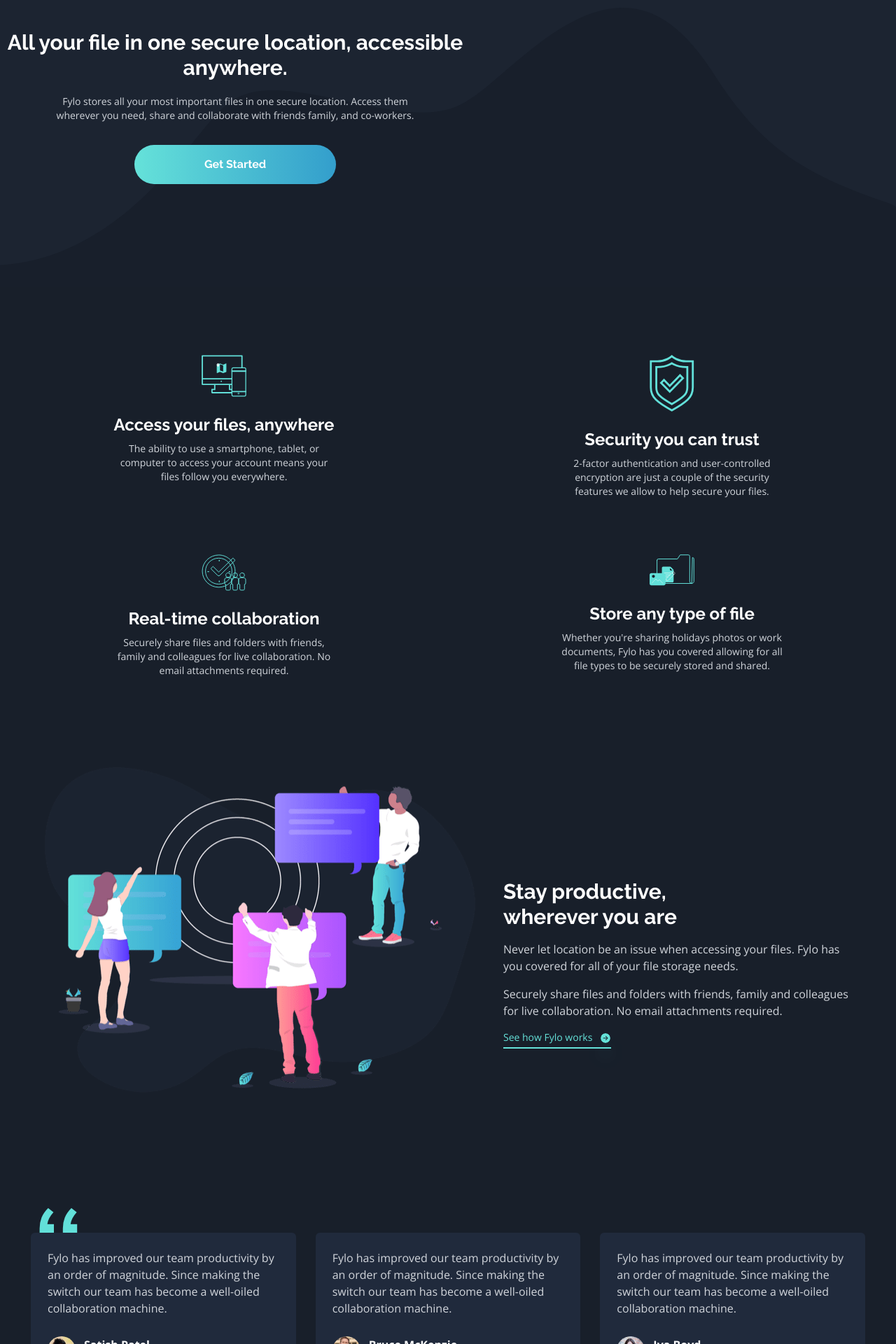
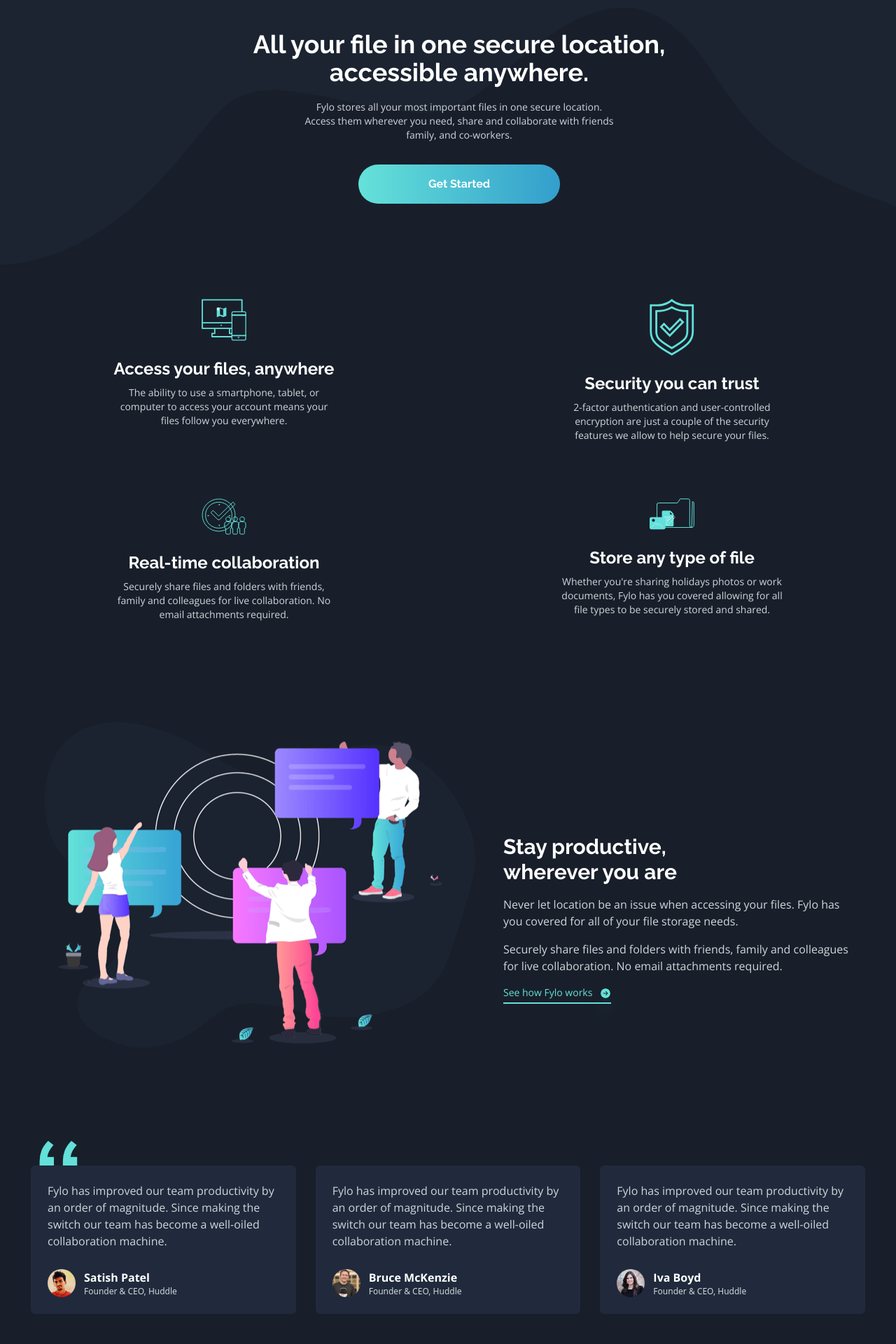
Before and after one commit to RonenTGreat/fylo_dark_theme_page, a React (Vite) app: page / in a window 1280 px wide. Shown: the part 660-2580 px from the top of the page at 70% size. Built offline with nearby package versions, Linux system fonts and the light colour scheme.

Commit message:
done with layout for larger screens

```diff
--- a/src/components/container/container.component.jsx
+++ b/src/components/container/container.component.jsx
@@ -34,16 +34,16 @@
       <section className="bg-intro-color">
         <img className="px-10 pt-4 relative z-10 top-5 md:mx-auto" src={intro} alt="hero image" />
       </section>
-      <section className=" bg-main-color mb-20">
+      <section className=" relative bg-main-color mb-20">
         <picture>
           <source media="(max-width: 1440px)" srcSet={curveDesktop} />
           <img className=" bg-intro-color absolute z-0 md:pt-12" src={curveMobile} alt="intro" />
         </picture>
 
-        <div className="absolute z-20 mt-20">
-        <h1 className="font-raleway font-bold text-3xl text-white text-center mx-auto mb-5 md:bottom-[29rem] md:max-w-2xl">All your file in one secure location, accessible anywhere.</h1>
+        <div className="absolute z-20 mt-20 md:ml-[25%]">
+        <h1 className="font-raleway font-bold text-4xl text-white text-center mx-auto mb-5 md:bottom-[29rem] md:max-w-2xl">All your file in one secure location, accessible anywhere.</h1>
 
-        <p className="font-opensans text-sm text-center text-gray-300 max-w-xs mx-auto mb-8 md:max-w-lg">
+        <p className="font-opensans text-sm text-center text-gray-300 max-w-xs mx-auto mb-8 md:text-sm md:max-w-md">
           Fylo stores all your most important files in one secure location. Access them wherever
           you need, share and collaborate with friends family, and co-workers.
         </p>
@@ -53,7 +53,7 @@
         </div>
         </div>
       </section>
-      <section className="relative top-64 mt-52 md:grid md:grid-cols-2">
+      <section className="relative top-64 mt-52 md:grid md:grid-cols-2 md:top-44">
         <Feature
           img={device}
           head="Access your files, anywhere"
@@ -79,7 +79,7 @@
   file types to be securely stored and shared."
         />
       </section>
-      <section className=" relative top-64 mt-32 ml-6 md:flex">
+      <section className=" relative top-64 mt-32 ml-6 md:flex md:top-48">
         <img className=" px-10 mb-5" src={productive} alt="illustration" />
         <div className="md:mt-36 md:mr-16">
           <h2 className="font-raleway font-bold text-white py-4 md:text-3xl md:max-w-xs">Stay productive, wherever you are</h2>
@@ -90,7 +90,7 @@
           <a className=" text-sm font-opensans flex gap-3 text-mycyan border-mycyan border-b-2 w-[9.6rem] pb-1 hover:text-white hover:border-white" href="/#">See how Fylo works <BsFillArrowRightCircleFill className="mt-1 shadow-xl shadow-mycyan rounded-full" /> </a>
         </div>
       </section>
-      <section className="relative top-64 mt-36 px-11">
+      <section className="relative top-64 mt-36 px-11 md:top-40">
       <div className=" ml-3 bg-quote bg-no-repeat h-9"></div>
       <div className="md:flex gap-7">
         <Testimonial
@@ -117,7 +117,7 @@
         </div>
       </section>
 
-      <section className="mx-6 py-5 text-g bg-intro-color rounded-xl shadow-black shadow-2xl relative z-30 top-[24rem] md:max-w-4xl md:mx-auto">
+      <section className="mx-6 py-5 text-g bg-intro-color rounded-xl shadow-black shadow-2xl relative z-30 top-[24rem] md:max-w-4xl md:mx-auto md:top-[18rem]">
         <h2 className="text-xl font-raleway font-bold text-white py-4 text-center md:text-2xl">Get early access today</h2>
         <p className="pb-6 font-opensans text-gray-300 text-center max-w-xs mx-auto md:max-w-3xl">It only takes a minute to sign up and our free starter tier is extremely generous. If you have any
           questions, our support team would be happy to help you.</p>
```
